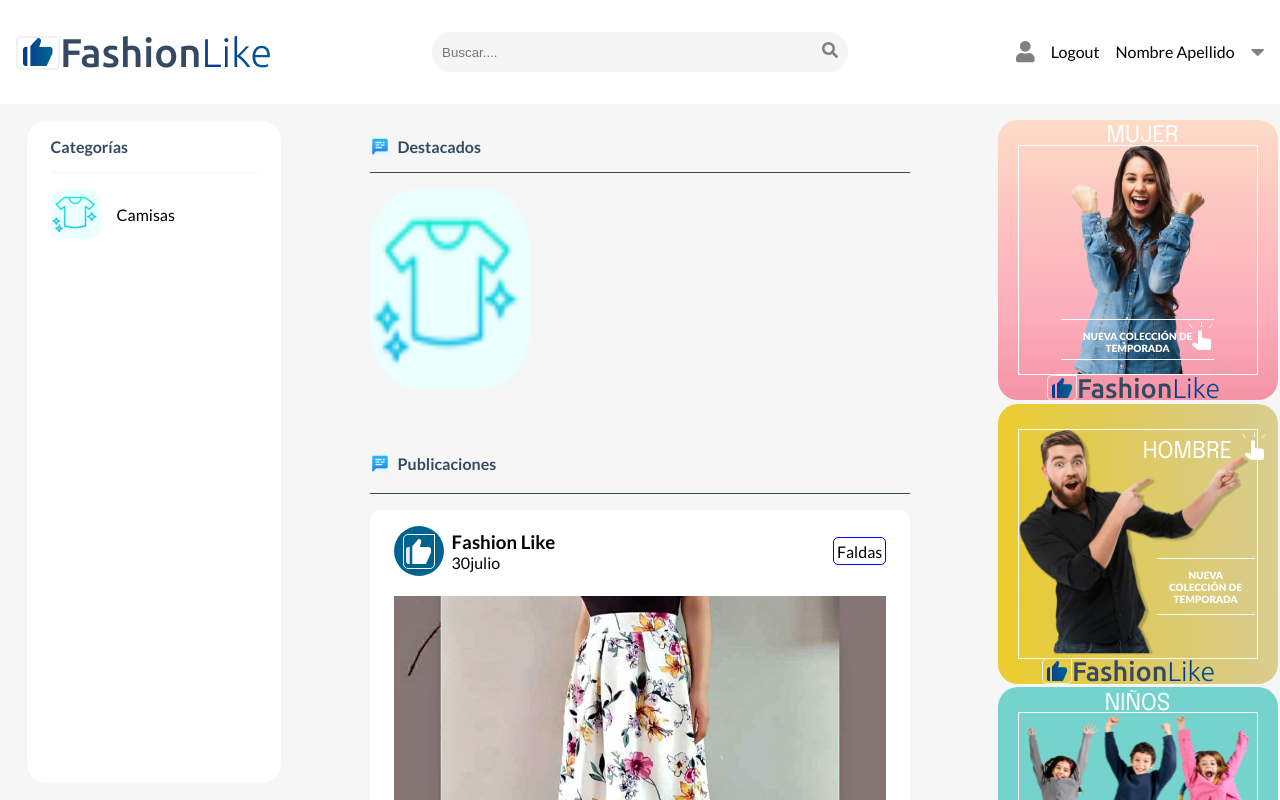
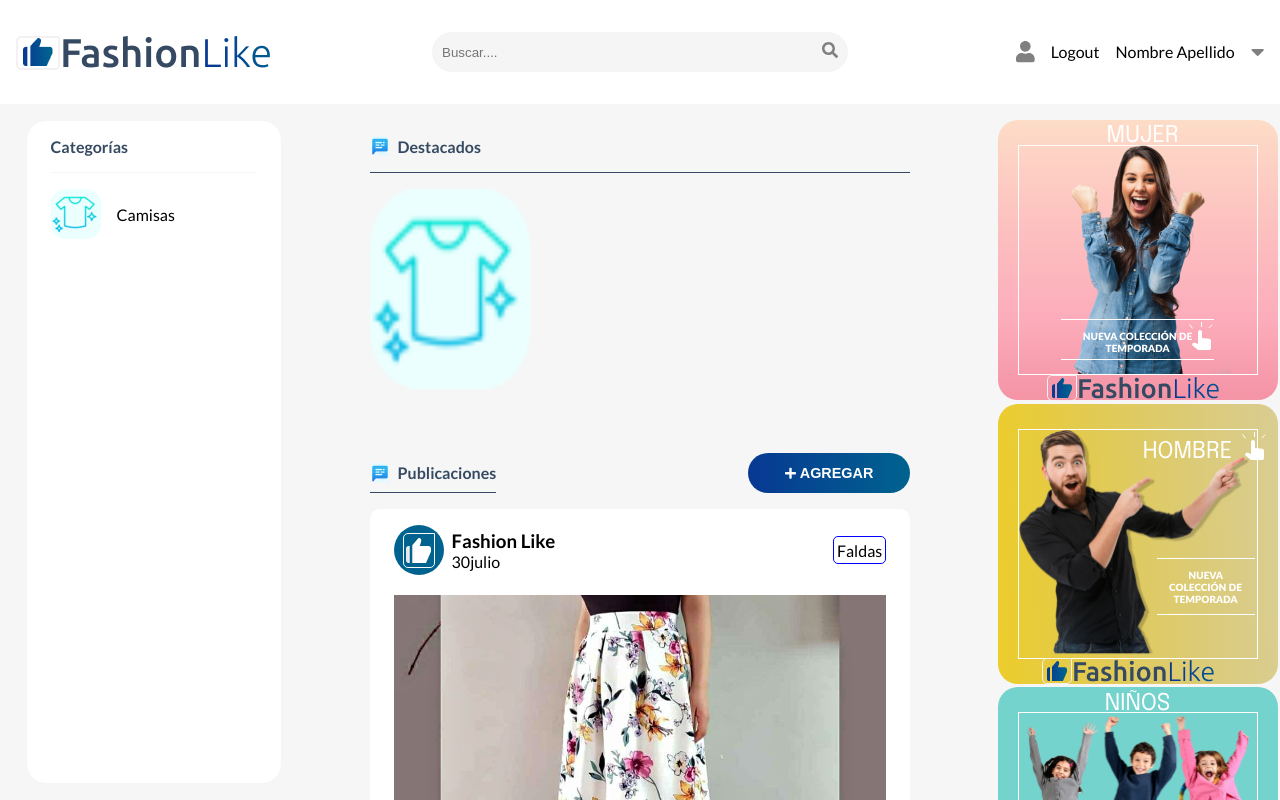
Before and after one commit to Fashion-Like/Front, a React (Create React App) app: page / in a window 1280 px wide. Shown: the top 800 px of the page. Built offline with nearby package versions, Linux system fonts and the light colour scheme; no server answers; the HTML template or start-up script is replaced by a standard one.

Commit message:
Add new modal to create a new post

```diff
--- a/src/assets/css/styledModal.js
+++ b/src/assets/css/styledModal.js
@@ -1,4 +1,4 @@
-import styled from 'styled-components';
+import styled from "styled-components";
 
 const Backdrop = styled.div`
   width: 100vw;
@@ -7,7 +7,7 @@ const Backdrop = styled.div`
   top: 0;
   left: 0;
   background: rgba(0, 0, 0, 0.7);
-  padding:40px;
+  padding: 40px;
   z-index: 1;
   display: grid;
   align-items: center;
@@ -45,6 +45,7 @@ const HeadModal = styled.div`
 const BodyModal = styled.div`
   padding-top: 2rem;
   min-height: 60%;
+  height: auto;
   display: flex;
   flex-direction: column;
   align-items: center;
@@ -66,9 +67,4 @@ const BodyModal = styled.div`
   }
 `;
 
-export {
-  Backdrop,
-  ContainerModal,
-  HeadModal,
-  BodyModal
-};
+export { Backdrop, ContainerModal, HeadModal, BodyModal };
--- /dev/null
+++ b/src/components/NewPostModal.jsx
@@ -0,0 +1,44 @@
+import { ContainerModal, HeadModal, Backdrop } from '../assets/css/styledModal';
+import { FontAwesomeIcon } from '@fortawesome/react-fontawesome';
+import { faTimes } from '@fortawesome/free-solid-svg-icons';
+import PostForm from './PostForm';
+import styled from 'styled-components';
+
+const BodyModal = styled.div`
+  margin-top: 1rem;
+  height: auto;
+`
+
+const NewPostModal = ({ title, isOpenModal, setIsOpenModal }) => {
+  const closeModal = () => {
+    setIsOpenModal(false);
+  };
+
+  return (
+    <>
+    {isOpenModal &&
+
+      <Backdrop >
+        <ContainerModal>
+          <HeadModal>
+            <button
+              onClick={closeModal}
+            >
+            <FontAwesomeIcon icon={ faTimes } />
+            </button>
+            <div>
+              <h2> {title} </h2>
+            </div>
+          </HeadModal>
+
+          <BodyModal>
+            <PostForm />
+          </BodyModal>
+        </ContainerModal>
+      </Backdrop >
+    }
+    </>
+  );
+};
+
+export default NewPostModal;
--- a/src/components/Post.jsx
+++ b/src/components/Post.jsx
@@ -1,10 +1,11 @@
 import styled from 'styled-components';
 import LogoPost from '../assets/images/logomobile.svg';
 import ImgFalda from '../assets/images/img-falda.png';
-import { faEdit } from '@fortawesome/free-solid-svg-icons';
+import { faEdit, faPlus } from '@fortawesome/free-solid-svg-icons';
 import { faThumbsUp, faCommentAlt, faTrashAlt } from '@fortawesome/free-regular-svg-icons';
 import { FontAwesomeIcon } from '@fortawesome/react-fontawesome';
 import IconComments from '../assets/images/icon-comments.png';
+
 
 const Container = styled.div`
   padding: 1rem 1.5rem;
@@ -71,20 +72,58 @@ const FooterPost = styled.div`
   align-items: center;
 `;
 
-const Post = () => {
+const Button = styled.button`
+  height: 2.5rem;
+  width: 30%;
+  color: white;
+  border: none;
+  border-radius: 20px;
+  font-weight: bold;
+  background: linear-gradient(90deg, #073992 1.89%, #00628F 98.36%);
+  font-size: 0.90rem;
+  cursor: pointer;
+  transform: translate3d(0, 0, 0);
+  transition: all 0.3s;
+  touch-action: manipulation;
+  text-transform: uppercase;
+
+  &:hover {
+    background: linear-gradient(90deg, #003185 1.89%, #01567e 98.36%);
+  }
+`
+
+const Post = ({setIsOpenModal}) => {
+  const openModal = () => {
+    setIsOpenModal(true);
+  };
+
   return (
     <Container>
       <div
-        style={{ display: 'flex', gap: '.5rem', alignItems: 'center', marginBottom: '1.25rem' }}
+        style={{ display: 'flex', alignItems: 'center', justifyContent: 'space-between', marginBottom: '1rem'}}
         >
-        <img
+        <div
+        style={{ display: 'flex', gap: '.5rem', alignItems: 'center',borderBottom: 'solid 1px #354A62', height: '40px'}}
+        >
+          <img
           style={{ width: '20px' }}
           src={IconComments}
           alt="icon_comments"
         />
-        <Title>Publicaciones</Title>
+          <Title>Publicaciones</Title>
+        </div>
+        <Button
+        onClick={openModal}
+        >
+          <FontAwesomeIcon
+              icon={ faPlus }
+              size="sm"
+              color={ 'white'}
+          />
+          {' '}
+          Agregar
+        </Button>
       </div>
-      <Divider />
       <ContainerPost>
         <HeaderPost>
           <DatePost>
--- /dev/null
+++ b/src/components/PostForm.jsx
@@ -0,0 +1,119 @@
+import styled from 'styled-components';
+import BaseButton from "../ui/BaseButton";
+import LogoPost from '../assets/images/logomobile.svg';
+import { faImage, faLaugh } from '@fortawesome/free-regular-svg-icons';
+import { FontAwesomeIcon } from '@fortawesome/react-fontawesome';
+
+
+const HeaderPost = styled.div`
+  display: flex;
+  justify-content: space-between;
+  align-items: center;
+  margin-bottom: 1rem;
+`;
+
+const Select = styled.select`
+  height: 35px;
+  background: white;
+  outline: none;
+  color: gray;
+  padding-left: 5px;
+  font-size: 14px;
+  border: none;
+  margin-left: 10px;
+
+  option {
+    color: black;
+    background: white;
+    display: flex;
+    white-space: pre;
+    min-height: 20px;
+    padding: 0px 2px 1px;
+  }
+`;
+
+const Textarea = styled.textarea`
+    outline: none;
+    resize: none;
+    overflow: hidden;
+    line-height: 1.5;
+    color: #6e6b7b;
+    border: none;
+    border-radius: 10px;
+    background-color: #f3f3f3;
+    padding: .5rem;
+    font-size: 14px;
+    font-weight: 400;
+    margin-bottom: .5rem;
+    padding: .5rem;
+    width: 100%;
+    height: 100px;
+`
+
+const DatePost = styled.div`
+  display: flex;
+  gap: .5rem;
+  align-items: center;
+`;
+
+const Form = styled.form`
+  display: flex;
+  flex-direction: column;
+  align-items: center;
+`;
+
+const Icons = styled.div`
+  align-self: end;
+  display: flex;
+  gap: 1rem;
+  margin-bottom: .5rem;
+  cursor: pointer;
+`
+
+const PostForm = () => {
+
+  const onSubmit = (e) => {
+    e.preventDefault();
+    console.log(e)
+  }
+
+  return (
+    <div>
+        <HeaderPost>
+          <DatePost>
+            <img src={LogoPost} alt="logo_fashion_like" />
+            <div>
+              <h4>Fashion Like</h4>
+              <span>30julio</span>
+            </div>
+          </DatePost>
+          <Select>
+            <option value="1">Faldas</option>
+            <option value="2">Camisas</option>
+            <option value="3">Shorts</option>
+            <option value="4">Pantalones</option>
+          </Select>
+        </HeaderPost>
+      <Form onSubmit={onSubmit}>
+        <Textarea
+          placeholder="¿Qué estás pensando?"
+        />
+        <Icons>
+          <FontAwesomeIcon
+                icon={ faImage }
+                size="lg"
+                color={ 'gray'}
+          />
+          <FontAwesomeIcon
+            icon={ faLaugh }
+            size="lg"
+            color={ 'gray'}
+          />
+        </Icons>
+        <BaseButton type="submit" text="ENVIAR" />
+      </Form>
+    </div>
+  );
+};
+
+export default PostForm;
--- a/src/pages/HomePage.jsx
+++ b/src/pages/HomePage.jsx
@@ -1,3 +1,4 @@
+import { useState } from 'react';
 import styled from 'styled-components';
 import Header from '../components/Header';
 import Categories from '../components/Categories';
@@ -7,6 +8,7 @@ import BannerMujer from '../assets/images/banners_mujer.svg';
 import BannerHombre from '../assets/images/banners_hombres.svg';
 import BannerNiños from '../assets/images/banner_niños.svg';
 import Post from '../components/Post';
+import NewPostModal from '../components/NewPostModal';
 
 const GridLayout = styled.div`
 
@@ -33,14 +35,19 @@ const Banners = styled.div`
 `;
 
 const HomePage = () => {
+  const [isOpenModal, setIsOpenModal] = useState(false);
+
   return (
+    <>
     <GridLayout>
       <GlobalStyle />
       <Header />
       <Categories />
       <Posts>
         <Featured />
-        <Post />
+        <Post
+          setIsOpenModal={setIsOpenModal}
+        />
       </Posts>
       <Banners>
         <img src={BannerMujer} alt="banner_mujer" />
@@ -48,6 +55,15 @@ const HomePage = () => {
         <img src={BannerNiños} alt="banner_niños" />
       </Banners>
     </GridLayout>
+    {isOpenModal &&
+    <NewPostModal
+            title="Crear publicación"
+            setIsOpenModal={setIsOpenModal}
+            isOpenModal={isOpenModal}
+        />
+    }
+    </>
+
   );
 };
 
```
